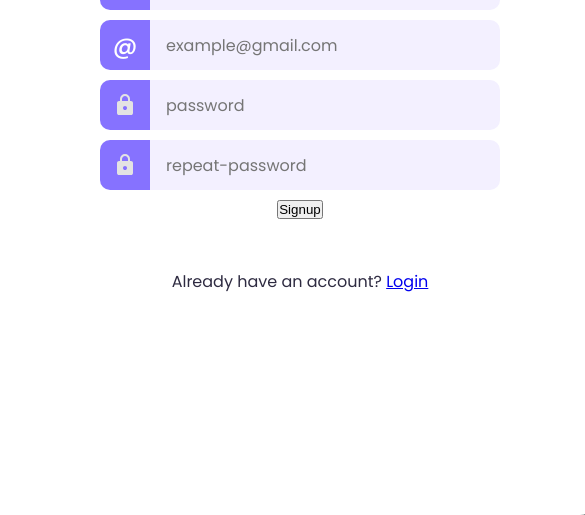
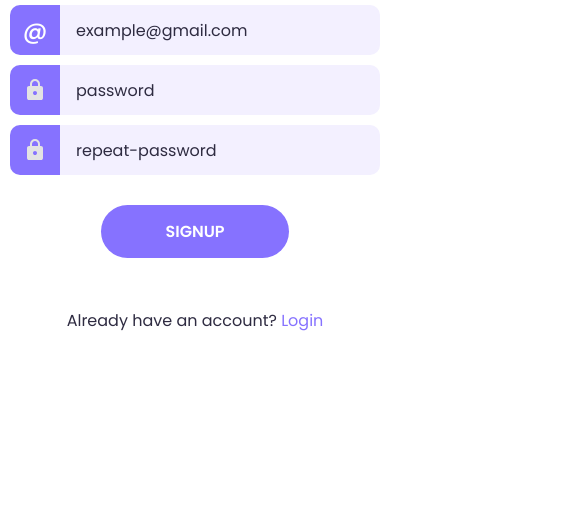
Before and after one commit to krishnnamaxx/login-page-interactive, a plain HTML site: page index.html in a window 390 px wide. Shown: the part 329-844 px from the top of the page, 585 px wide, since content can reach past the window. Drawn offline with Linux system fonts and the light colour scheme.

Commit message:
updated the ui

```diff
--- a/index.css
+++ b/index.css
@@ -47,7 +47,7 @@ body{
 }
 
 h1{
-    font-size: 3 rem;
+    font-size: 3rem;
     font-weight:900;
     text-transform :uppercase;
 }
@@ -109,6 +109,59 @@ form input:focus{
     border-color:var(--text-color);
 }
 
-div:has(input:focus){
+div:has(input:focus) > label{
+    background-color:var(--text-color);
+}
+
+form input::placeholder{
+    color:var(--text-color);
 
 }
+
+form button{
+    margin-top:20px;
+    border:none;
+    border-radius:1000px;
+    padding:0.85em 4em;
+    background-color: var(--accent-color);
+    color:var(--base-color);
+    font:inherit;
+    font-weight:600;
+    text-transform:uppercase;
+cursor:pointer;
+transition:150ms ease;
+}
+
+form button:hover{
+    background-color: var(--text-color);
+}
+
+form button:focus{
+    outline:none;
+    background-color:var(--text-color);
+}
+
+a{
+    text-decoration:none;
+    color:var(--accent-color);
+
+}
+a:hover{
+    text-decoration:underline;
+}
+
+@media(max-width:1100px){
+    .wrapper{
+        width:min(600px,100%);
+        border-radius:0;
+    }
+}
+
+form div.incorrect label{
+    background-color:#f06272;
+}
+
+form div.incorrect input{
+    border-color:#f06272;
+
+}
```
Also changed, not shown: index.html (+1 -1 lines).
